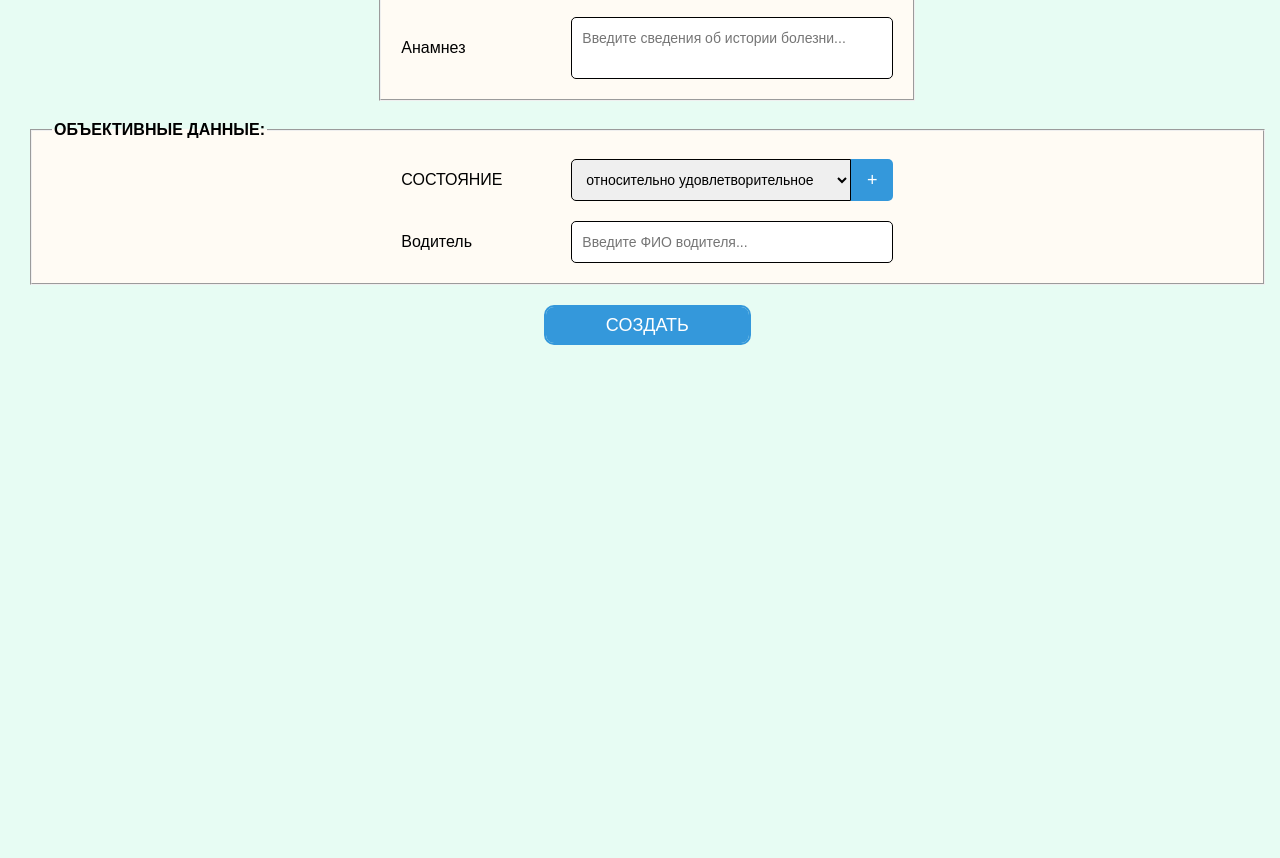
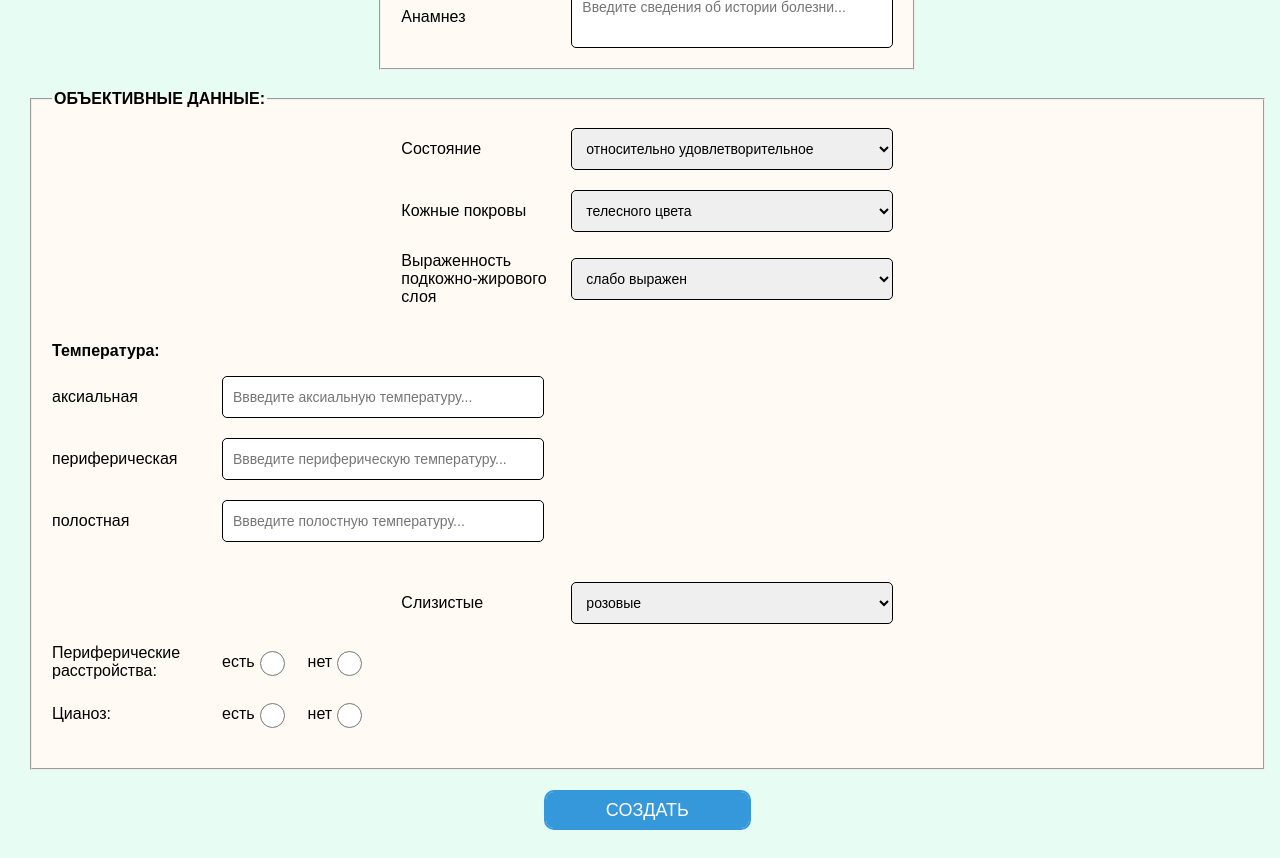
Before and after one commit to prostopopez/dataToWord, a website: page index.html in a window 1280 px wide. Shown: the part 2403-3261 px from the top of the page. Before the commit the page ends 2776 px from the top, so only its background shows below. Drawn offline with Linux system fonts and the light colour scheme.

Commit message:
reformatFix

```diff
--- a/index.html
+++ b/index.html
@@ -6,7 +6,7 @@
         content="width=device-width, user-scalable=no, initial-scale=1.0, maximum-scale=1.0, minimum-scale=1.0">
     <meta http-equiv="X-UA-Compatible" content="ie=edge">
     <title>Document</title>
-    <link rel="stylesheet" type="text/css" href="static/style.css"/>
+    <link rel="stylesheet" type="text/css" href="static/style.css" />
 </head>
 <body>
 <form class="finalData" action='/finalData' method='POST'>
@@ -129,20 +129,20 @@
         <div class="field">
             <div class="label"><label for="callType">Вызов</label></div>
             <select class="simpleInput selectInput" id="callType" name="callType">
-                <option value='primaryCall'>первичный</option>
-                <option value='repeatedCall'>повторный</option>
-                <option value='passingCall'>попутный</option>
-                <option value='anotherBrigadeCall'>вызов другой бригады</option>
-                <option value='otherCall'>прочее</option>
+                <option value='primary'>первичный</option>
+                <option value='repeated'>повторный</option>
+                <option value='passing'>попутный</option>
+                <option value='anotherBrigade'>вызов другой бригады</option>
+                <option value='other'>прочее</option>
             </select>
         </div>
         <div class="field">
             <div class="label"><label for="callCause">Повод к вызову</label></div>
             <select class="simpleInput selectInput" id="callCause" name="callCause">
-                <option value='onSiteConsultCause'>консультация на месте</option>
-                <option value='evacuationCause'>эвакуация</option>
-                <option value='operationCause'>операция</option>
-                <option value='otherCause'>прочее</option>
+                <option value='onSiteConsult'>консультация на месте</option>
+                <option value='evacuation'>эвакуация</option>
+                <option value='operation'>операция</option>
+                <option value='other'>прочее</option>
             </select>
         </div>
     </fieldset>
@@ -312,29 +312,86 @@
     </fieldset>
     <fieldset class="w-100">
         <legend>ОБЪЕКТИВНЫЕ ДАННЫЕ:</legend>
-        <div class="selectToTextContainer">
-            <div class="field writableField">
-                <div class="label"><label for="patientCondition">СОСТОЯНИЕ</label></div>
-                <select class="simpleInput selectInput" id="patientCondition" name="patientCondition">
-                    <option value='okState'>относительно удовлетворительное</option>
-                    <option value='midState'>средней тяжести</option>
-                    <option value='heavyState'>тяжёлое</option>
-                    <option value='extremeState'>крайне тяжёлое</option>
-                    <option value='terminalState'>терминальное</option>
+        <div class="field">
+            <div class="label"><label for="condition">Состояние</label></div>
+            <select class="simpleInput selectInput" id="condition" name="condition">
+                <option value='ok'>относительно удовлетворительное</option>
+                <option value='mid'>средней тяжести</option>
+                <option value='hard'>тяжелое</option>
+                <option value='veryHard'>крайне тяжелое</option>
             </select>
-                <button class="changeSelectorType" type="button">+</button>
         </div>
-            <div class="field writableTarget">
-                <div class="label"><label for="additionalCondition">СОСТОЯНИЕ</label></div>
-                <input class="simpleInput" id="additionalCondition" name='additionalCondition'
-                       type='text' placeholder='Введите состояние...'>
-                <button class="changeSelectorType" type="button">-</button>
+        <div class="field">
+            <div class="label"><label for="skinCondition">Кожные покровы</label></div>
+            <select class="simpleInput selectInput" id="skinCondition" name="skinCondition">
+                <option value='fleshly'>телесного цвета</option>
+                <option value='pale'>бледные</option>
+                <option value='grayish'>с сероватым колоритом</option>
+                <option value='icteric'>суб/иктеричные</option>
+                <option value='hyperemic'>гиперемированные</option>
+                <option value='wet'>влажные</option>
+                <option value='dry'>сухие</option>
+                <option value='warm'>теплые</option>
+                <option value='cold'>холодные</option>
+                <option value='highTemp'>повышенной температуры</option>
+            </select>
+        </div>
+        <div class="field">
+            <div class="label"><label for="PZhS">Выраженность подкожно-жирового слоя</label></div>
+            <select class="simpleInput selectInput" id="PZhS" name="PZhS">
+                <option value='low'>слабо выражен</option>
+                <option value='mid'>норма</option>
+                <option value='high'>избыточен</option>
+            </select>
+        </div>
+        <div class="field columnFlex">
+            <h3 class="boldHead">Температура:</h3>
+            <div class="field">
+                <div class="label"><label for="axialTemperature">аксиальная</label></div>
+                <input class="simpleInput" id="axialTemperature" name='axialTemperature' type='number'
+                    placeholder='Ввведите аксиальную температуру...'>
+            </div>
+            <div class="field">
+                <div class="label"><label for="peripheralTemperature">периферическая</label></div>
+                <input class="simpleInput" id="peripheralTemperature" name='peripheralTemperature' type='number'
+                    placeholder='Ввведите периферическую температуру...'>
+            </div>
+            <div class="field">
+                <div class="label"><label for="cavityTemperature">полостная</label></div>
+                <input class="simpleInput" id="cavityTemperature" name='cavityTemperature' type='number'
+                    placeholder='Ввведите полостную температуру...'>
             </div>
         </div>
         <div class="field">
-            <div class="label"><label for="some">Водитель</label></div>
-            <input class="simpleInput" id="some" name='some'
-                   type='text' placeholder='Введите ФИО водителя...'>
+            <div class="label"><label for="mucousMembrane">Слизистые</label></div>
+            <select class="simpleInput selectInput" id="mucousMembrane" name="mucousMembrane">
+                <option value='pink'>розовые</option>
+                <option value='pale'>бледные</option>
+                <option value='icteric'>суб/иктеричные</option>
+                <option value='cyanotic'>цианотичные</option>
+            </select>
+        </div>
+        <div class="rowFlex radioFlex">
+            <h3>Периферические расстройства:</h3>
+            <div class="field">
+                <div class="label"><label for="isPD">есть</label></div>
+                <input class="radioInput" id="isPD" name='peripheralDisorders' value="isPD" type='radio'>
+            </div>
+            <div class="field">
+                <div class="label"><label for="notPD">нет</label></div>
+                <input class="radioInput" id="notPD" name='peripheralDisorders' value="notPD" type='radio'>
+            </div>
+        </div>
+        <div class="rowFlex radioFlex">
+            <h3>Цианоз:</h3>
+            <div class="field">
+                <div class="label"><label for="isCyanosis">есть</label></div>
+                <input class="radioInput" id="isCyanosis" name='cyanosis' value="isCyanosis" type='radio'>
+            </div>
+            <div class="field">
+                <div class="label"><label for="notCyanosis">нет</label></div>
+                <input class="radioInput" id="notCyanosis" name='cyanosis' value="notCyanosis" type='radio'>
+            </div>
         </div>
     </fieldset>
     <div class='buttons w-100'>
--- a/static/style.css
+++ b/static/style.css
@@ -31,6 +31,11 @@
 input[type="checkbox"],
 select {
     cursor: pointer;
+}
+
+label,
+h3 {
+    font-size: 16px;
 }
 
 button {
@@ -88,8 +93,6 @@
     overflow: hidden;
     flex-wrap: wrap;
     justify-content: center;
-    /*flex-direction: column;*/
-    /*align-items: center;*/
 }
 
 .field {
@@ -113,6 +116,12 @@
 
 .rowFlex fieldset:first-child {
     margin-right: 20px;
+}
+
+.columnFlex {
+    display: flex;
+    flex-direction: column;
+    align-items: flex-start;
 }
 
 .w-100 {
@@ -165,13 +174,21 @@
 }
 
 /* specific styles*/
+.boldHead {
+    font-weight: bold;
+}
+
 .radioFlex {
     margin-bottom: 20px;
 }
 
 .radioFlex h3 {
+    margin-top: 0;
     margin-right: 20px;
+    margin-bottom: 0;
     width: 150px;
+    display: flex;
+    align-items: center;
 }
 
 .radioFlex .field {
```
Also changed, not shown: static-file.js (+18 -18 lines). Lines whose indentation alone changed are shown as unchanged.
